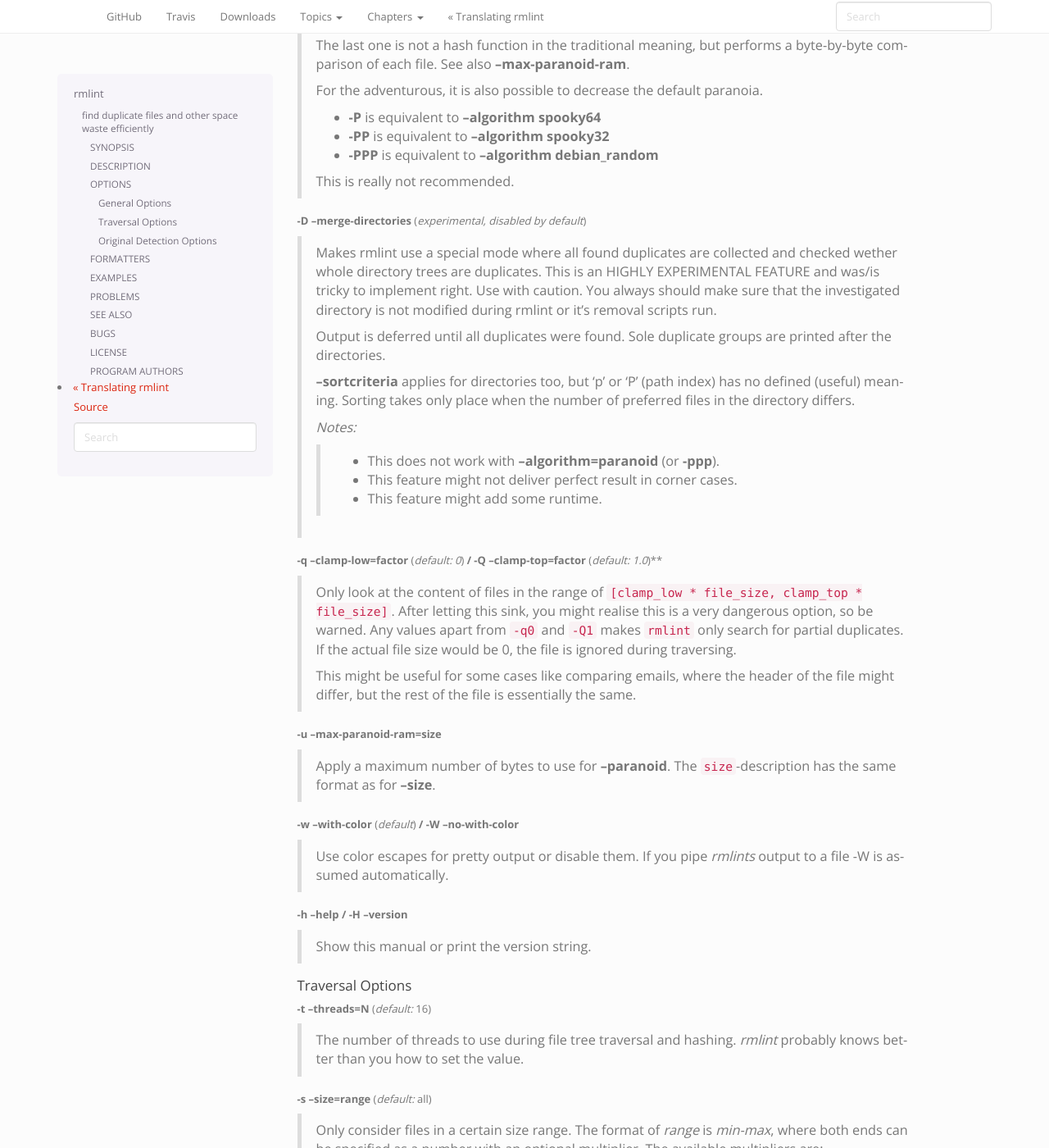
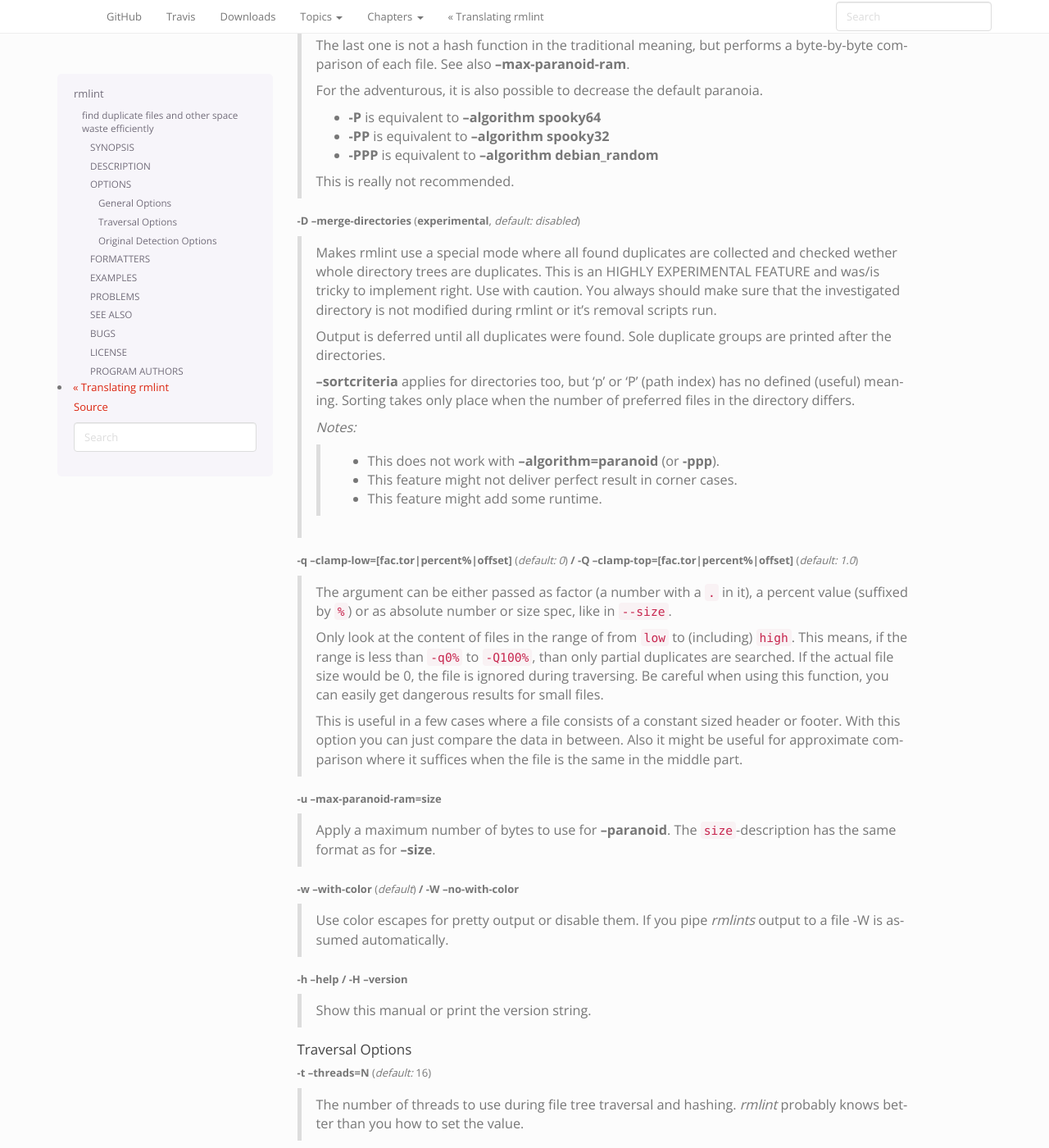
Before and after one commit to sahib/rmlint, a Sphinx documentation site: the page built from docs/rmlint.1.in.rst, in a window 1280 px wide and 1400 px high, scrolled down 2114 px. Shown: the whole window at 82% size. Built offline with Sphinx 7.4.7, drawn with Linux system fonts in a browser that asks for light colours; some of the changed text lies outside the part shown.

Commit message:
cmdline: made -q/-Q accept either a factor (x.y) or a percent value (xxx%)

```diff
--- a/docs/rmlint.1.in.rst
+++ b/docs/rmlint.1.in.rst
@@ -162,15 +162,19 @@
         * This feature might not deliver perfect result in corner cases.
         * This feature might add some runtime.
 
-**-q --clamp-low=factor** (*default: 0*) **/ -Q --clamp-top=factor** (*default: 1.0*)**
+**-q --clamp-low=[fac.tor|percent%|offset]** (*default: 0*) **/ -Q --clamp-top=[fac.tor|percent%|offset]** (*default: 1.0*)
 
-    Only look at the content of files in the range of ``[clamp_low * file_size, clamp_top * file_size]``.
-    After letting this sink, you might realise this is a very dangerous option, so be warned.
-    Any values apart from ``-q0`` and ``-Q1`` makes ``rmlint`` only search for partial duplicates.
+    The argument can be either passed as factor (a number with a ``.`` in it),
+    a percent value (suffixed by ``%``) or as absolute number or size spec, like in ``--size``.
+
+    Only look at the content of files in the range of from ``low`` to (including) ``high``.
+    This means, if the range is less than ``-q0%`` to ``-Q100%``, than only partial duplicates are searched.
     If the actual file size would be 0, the file is ignored during traversing.
+    Be careful when using this function, you can easily get dangerous results for small files.
 
-    This might be useful for some cases like comparing emails, where the header of the file might differ,
-    but the rest of the file is essentially the same.
+    This is useful in a few cases where a file consists of a constant sized header or footer.
+    With this option you can just compare the data in between. Also it might be useful for approximate
+    comparison where it suffices when the file is the same in the middle part.
 
 **-u --max-paranoid-ram=size**
 
```
Also changed, not shown: other parts of docs/rmlint.1.in.rst (+3 -3 lines), 2 other files.
